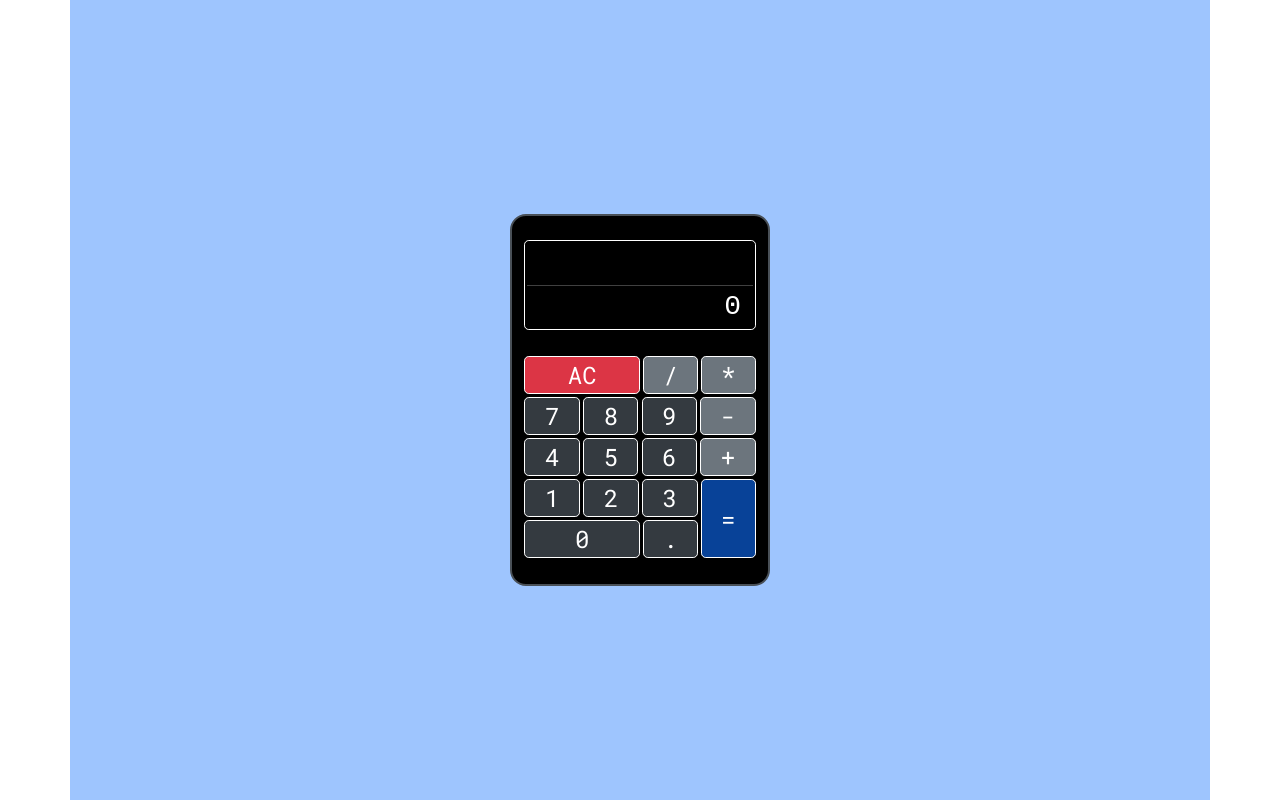
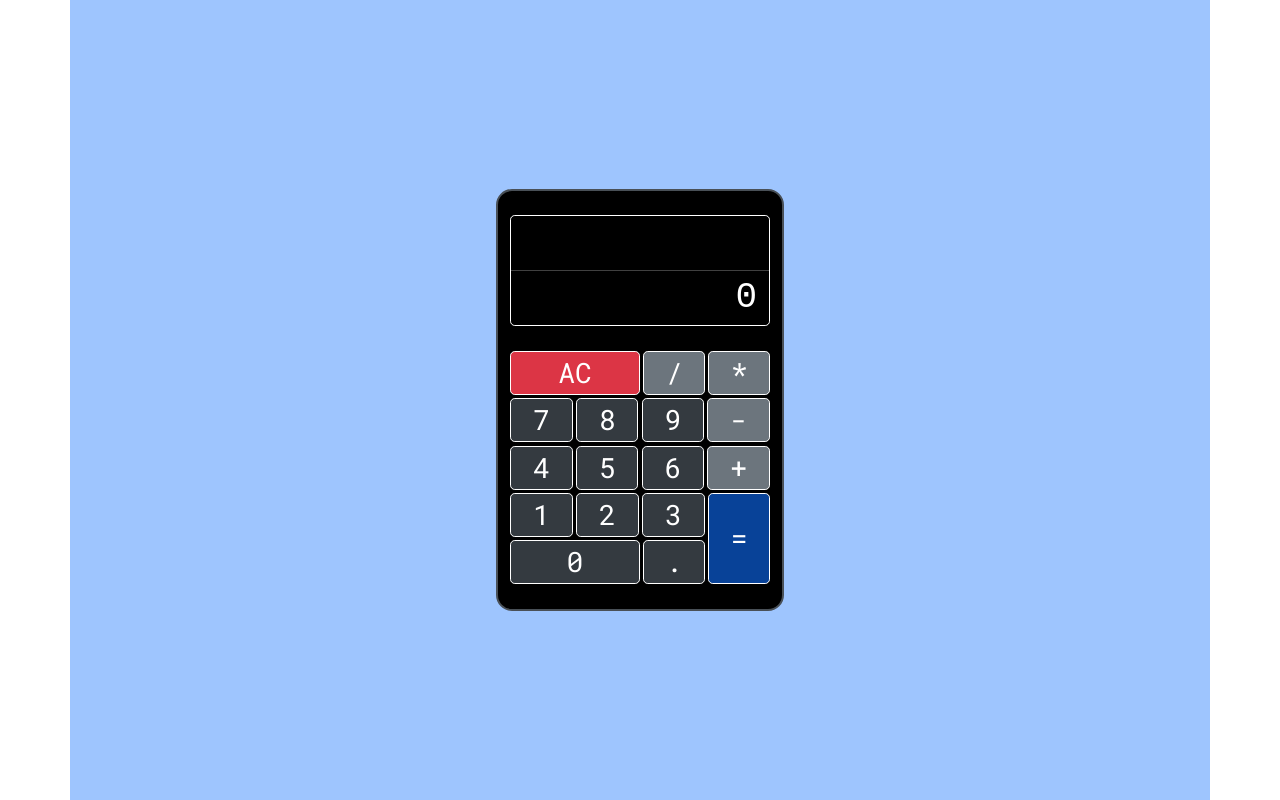
Before and after one commit to John-Yip-HK/javascript-calculator, a React (Create React App) app: page / in a window 1280 px wide. Built offline with nearby package versions, Linux system fonts and the light colour scheme; a web font is replaced by a local one.

Commit message:
Input digits, decimal and operands into display

```diff
--- a/public/index.html
+++ b/public/index.html
@@ -3,7 +3,7 @@
   <head>
     <meta charset="utf-8" />
     <link rel="icon" href="%PUBLIC_URL%/favicon.ico" />
-    <meta name="viewport" content="width=device-width, initial-scale=1" />
+    <meta name="viewport" content="width=device-width, initial-scale=1, maximum-scale=1.0, user-scalable=0" />
     <meta name="theme-color" content="#000000" />
     <meta
       name="description"
--- a/src/App.scss
+++ b/src/App.scss
@@ -27,7 +27,7 @@
 
 body {
   font-family: "Roboto Mono", monospace;
-  font-size: 24px;
+  font-size: 28px;
 }
 
 #outer-container {
@@ -37,7 +37,7 @@ body {
 }
 
 #calculator-body {
-  @include setCalculatorWidth();
+  @include setCalculatorWidth($factor: 0.5);
   @include testBorder(1rem);
 
   color: $white;
@@ -55,10 +55,17 @@ body {
   }
 
   #display-container {
-    @include testPadding(0.1rem, 0.1rem);
     font-family: "Calculator", monospace;
-    font-size: 28px;
+    font-size: 36px;
     text-align: right;
+
+    #display {
+      word-break: break-all;
+    }
+
+    span {
+      display: inline-block;
+    }
 
     hr {
       @include testMargin(0, 0);
@@ -69,6 +76,18 @@ body {
     width: 100%;
 
     div {
+      /* Credit: https://stackoverflow.com/questions/7018324/how-to-stop-highlighting-of-a-div-element-when-double-clicking */
+      /* If you want to implement it in very old browser-versions */
+      -webkit-user-select: none; /* Chrome/Safari */
+      -moz-user-select: none; /* Firefox */
+      -ms-user-select: none; /* IE10+ */
+
+      /* The rule below is not implemented in browsers yet */
+      -o-user-select: none;
+
+      /* The rule below is implemented in most browsers by now */
+      user-select: none;
+
       [class*="col"] {
         @include testMargin(0.1rem, 0.1rem);
         background-color: $gray-800;
--- a/src/components/DisplayComponent.js
+++ b/src/components/DisplayComponent.js
@@ -4,9 +4,13 @@ import Col from "react-bootstrap/Col";
 export default function Display() {
   return (
     <Row className="row-container" id="display-container">
-      <Col id="display">&nbsp;</Col>
+      <Col id="display">
+        <span id="display-text">&nbsp;</span>
+      </Col>
       <hr />
-      <Col id="operand-and-operator-display">0</Col>
+      <Col id="op-display">
+        <span id="op-display-text">0</span>
+      </Col>
     </Row>
   );
 }
--- a/src/components/KeypadComponent.js
+++ b/src/components/KeypadComponent.js
@@ -3,6 +3,9 @@ import Row from "react-bootstrap/Row";
 import Col from "react-bootstrap/Col";
 
 export default function Keypad(props) {
+  const keyPressCallback = (event) =>
+    props.updateDisplay(event.target.innerHTML);
+
   return (
     <Row className="row-container" id="keypad-container">
       <Container id="keypad">
@@ -11,81 +14,57 @@ export default function Keypad(props) {
             xs={6}
             id="clear"
             className="clickable"
-            onClick={(key) => props.updateDisplay(key.target.innerHTML)}
+            onClick={keyPressCallback}
           >
             AC
           </Col>
           <Col
             id="divide"
             className="operand clickable"
-            onClick={(key) => props.updateDisplay(key.target.innerHTML)}
+            onClick={keyPressCallback}
           >
             /
           </Col>
           <Col
             id="multiply"
             className="operand clickable"
-            onClick={(key) => props.updateDisplay(key.target.innerHTML)}
+            onClick={keyPressCallback}
           >
             *
           </Col>
         </Row>
         <Row>
-          <Col
-            id="seven"
-            className="clickable"
-            onClick={(key) => props.updateDisplay(key.target.innerHTML)}
-          >
+          <Col id="seven" className="clickable" onClick={keyPressCallback}>
             7
           </Col>
-          <Col
-            id="eight"
-            className="clickable"
-            onClick={(key) => props.updateDisplay(key.target.innerHTML)}
-          >
+          <Col id="eight" className="clickable" onClick={keyPressCallback}>
             8
           </Col>
-          <Col
-            id="nine"
-            className="clickable"
-            onClick={(key) => props.updateDisplay(key.target.innerHTML)}
-          >
+          <Col id="nine" className="clickable" onClick={keyPressCallback}>
             9
           </Col>
           <Col
             id="subtract"
             className="operand clickable"
-            onClick={(key) => props.updateDisplay(key.target.innerHTML)}
+            onClick={keyPressCallback}
           >
             -
           </Col>
         </Row>
         <Row>
-          <Col
-            id="four"
-            className="clickable"
-            onClick={(key) => props.updateDisplay(key.target.innerHTML)}
-          >
+          <Col id="four" className="clickable" onClick={keyPressCallback}>
             4
           </Col>
-          <Col
-            id="five"
-            className="clickable"
-            onClick={(key) => props.updateDisplay(key.target.innerHTML)}
-          >
+          <Col id="five" className="clickable" onClick={keyPressCallback}>
             5
           </Col>
-          <Col
-            id="six"
-            className="clickable"
-            onClick={(key) => props.updateDisplay(key.target.innerHTML)}
-          >
+          <Col id="six" className="clickable" onClick={keyPressCallback}>
             6
           </Col>
           <Col
             id="add"
             className="operand clickable"
-            onClick={(key) => props.updateDisplay(key.target.innerHTML)}
+            onClick={keyPressCallback}
           >
             +
           </Col>
@@ -93,25 +72,13 @@ export default function Keypad(props) {
         <Row>
           <Col xs={9} className="no-border nested-row">
             <Row>
-              <Col
-                id="one"
-                className="clickable"
-                onClick={(key) => props.updateDisplay(key.target.innerHTML)}
-              >
+              <Col id="one" className="clickable" onClick={keyPressCallback}>
                 1
               </Col>
-              <Col
-                id="two"
-                className="clickable"
-                onClick={(key) => props.updateDisplay(key.target.innerHTML)}
-              >
+              <Col id="two" className="clickable" onClick={keyPressCallback}>
                 2
               </Col>
-              <Col
-                id="three"
-                className="clickable"
-                onClick={(key) => props.updateDisplay(key.target.innerHTML)}
-              >
+              <Col id="three" className="clickable" onClick={keyPressCallback}>
                 3
               </Col>
             </Row>
@@ -120,24 +87,20 @@ export default function Keypad(props) {
                 xs={8}
                 id="zero"
                 className="clickable"
-                onClick={(key) => props.updateDisplay(key.target.innerHTML)}
+                onClick={keyPressCallback}
               >
                 0
               </Col>
               <Col
                 id="decimal"
                 className="clickable"
-                onClick={(key) => props.updateDisplay(key.target.innerHTML)}
+                onClick={keyPressCallback}
               >
                 .
               </Col>
             </Row>
           </Col>
-          <Col
-            id="equals"
-            className="clickable"
-            onClick={(key) => props.updateDisplay(key.target.innerHTML)}
-          >
+          <Col id="equals" className="clickable" onClick={keyPressCallback}>
             =
           </Col>
         </Row>
--- a/src/components/MainComponent.js
+++ b/src/components/MainComponent.js
@@ -6,29 +6,91 @@ import Keypad from "./KeypadComponent";
 class Main extends Component {
   constructor(props) {
     super(props);
-    // this.state = {
-    //   inputString: "",
-    // };
+    this.state = {
+      timeoutObj: null,
+      opDisplayOffset: 20,
+      displayLimitMsg: "DIGIT LIMIT MET",
+      operators: ["+", "-", "*", "/"],
+    };
     this.updateDisplay = this.updateDisplay.bind(this);
+    this.detectKeyStrokeAndUpdateDisplay =
+      this.detectKeyStrokeAndUpdateDisplay.bind(this);
+  }
+
+  componentDidMount() {
+    document.addEventListener("keydown", this.detectKeyStrokeAndUpdateDisplay);
+  }
+
+  componentWillUnmount() {
+    document.removeEventListener(
+      "keydown",
+      this.detectKeyStrokeAndUpdateDisplay
+    );
+  }
+
+  detectKeyStrokeAndUpdateDisplay(event) {
+    console.log(event.key);
   }
 
   updateDisplay(key) {
-    if (!isNaN(+key)) {
-      const display = document.getElementById("display");
-      const opDisplay = document.getElementById("operand-and-operator-display");
+    const clearTimeoutObj = () => {
+      clearTimeout(this.state.timeoutObj);
+      this.setState({
+        timeoutObj: null,
+      });
+    };
+    const displaySpan = document.querySelector("#display > span");
+    const opDisplay = document.querySelector("#op-display");
+    const opDisplayStyles = getComputedStyle(opDisplay);
+    const opDisplaySpan = opDisplay.firstElementChild;
+    const isExceed =
+      opDisplaySpan.clientWidth >=
+      opDisplay.clientWidth -
+        parseFloat(opDisplayStyles.paddingLeft) -
+        parseFloat(opDisplayStyles.paddingRight) -
+        this.state.opDisplayOffset;
 
-      display.innerHTML =
-        display.innerHTML === "&nbsp;" || display.innerHTML === "0"
+    if (!isNaN(+key) || key === ".") {
+      if (
+        this.state.timeoutObj !== null ||
+        (key === "." && opDisplaySpan.innerHTML.includes(key))
+      )
+        return;
+
+      if (isExceed) {
+        const prevOpDispVal = opDisplaySpan.innerHTML;
+
+        opDisplaySpan.innerHTML = this.state.displayLimitMsg;
+        this.setState({
+          timeoutObj: setTimeout(() => {
+            opDisplaySpan.innerHTML = prevOpDispVal;
+            clearTimeoutObj();
+          }, 1000),
+        });
+      } else {
+        displaySpan.innerHTML = [
+          "&nbsp;",
+          "0",
+          ...this.state.operators,
+        ].includes(displaySpan.innerHTML)
           ? key
-          : display.innerHTML + key;
-      opDisplay.innerHTML =
-        opDisplay.innerHTML === "" || opDisplay.innerHTML === "0"
+          : displaySpan.innerHTML + key;
+
+        opDisplaySpan.innerHTML = ["", "0", ...this.state.operators].includes(
+          opDisplaySpan.innerHTML
+        )
           ? key
-          : opDisplay.innerHTML + key;
+          : opDisplaySpan.innerHTML + key;
+      }
     } else {
       if (key === "AC") {
-        document.getElementById("display").innerHTML = "&nbsp;";
-        document.getElementById("operand-and-operator-display").innerHTML = 0;
+        clearTimeoutObj();
+        displaySpan.innerHTML = "&nbsp;";
+        opDisplaySpan.innerHTML = 0;
+      } else if (this.state.operators.includes(key)) {
+        clearTimeoutObj();
+        displaySpan.innerHTML += key;
+        opDisplaySpan.innerHTML = key;
       }
     }
   }
```
